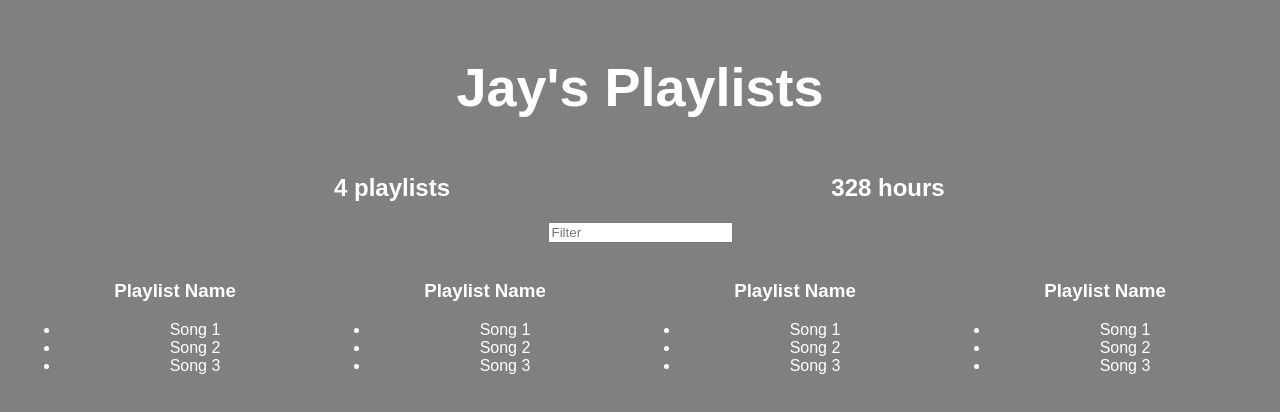
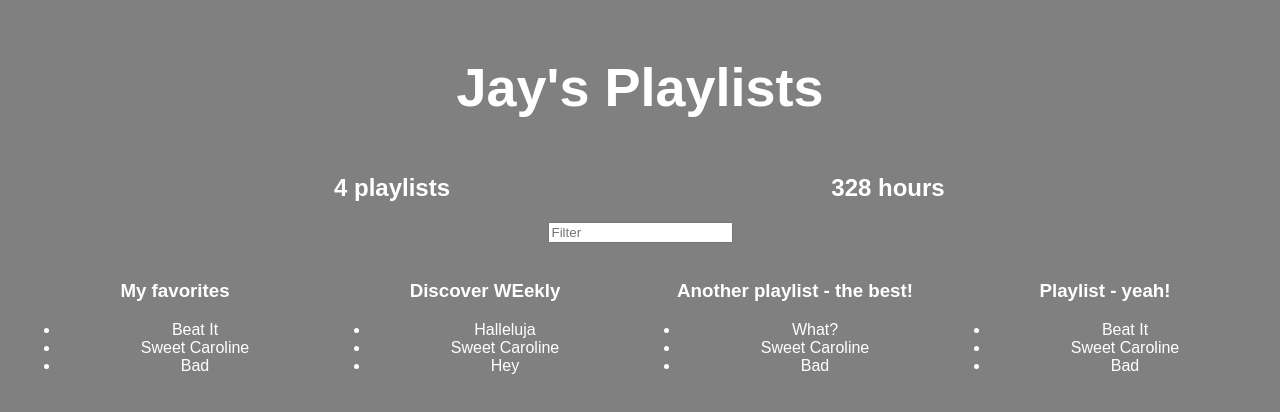
Before and after one commit to jaydweight/better-playlists, a React (Create React App) app: page / in a window 1280 px wide. Shown: the top 412 px of the page. Built offline with nearby package versions, Linux system fonts and the light colour scheme.

Commit message:
dynamic listing of fake server playlists data

```diff
--- a/src/App.js
+++ b/src/App.js
@@ -33,15 +33,15 @@ let fakeServerData = {
       {
         name: 'Discover WEekly',
         songs: [
-          {name: 'Beat It', duration: 1345},
+          {name: 'Halleluja', duration: 1345},
           {name: 'Sweet Caroline', duration: 1234},
-          {name: 'Bad', duration: 2342}
+          {name: 'Hey', duration: 2342}
         ]
       },
       {
         name: 'Another playlist - the best!',
         songs: [
-          {name: 'Beat It', duration: 1345},
+          {name: 'What?', duration: 1345},
           {name: 'Sweet Caroline', duration: 1234},
           {name: 'Bad', duration: 2342}
         ]
@@ -100,14 +100,15 @@ class Filter extends Component {
 
 class Playlist extends Component {
   render() {
+    let playlist = this.props.playlist
     return(
       <div style={playlistStyle}>
         <img />
-        <h3>Playlist Name</h3>
+        <h3>{playlist.name}</h3>
         <ul>
-          <li>Song 1</li>
-          <li>Song 2</li>
-          <li>Song 3</li>
+          {this.props.playlist.songs.map(song =>
+            <li>{song.name}</li>
+          )}
         </ul>
       </div>
     );
@@ -134,12 +135,10 @@ class App extends Component {
           </h1>
           <PlaylistCounter playlists={this.state.serverData.user.playlists}/>
           <HoursCounter playlists={this.state.serverData.user.playlists}/>
-
           <Filter />
-          <Playlist />
-          <Playlist />
-          <Playlist />
-          <Playlist />
+          {this.state.serverData.user.playlists.map(playlist =>
+            <Playlist playlist={playlist} />
+          )}
         </div> : <h1 style={whiteTextColor}>Loading...</h1>
       }
       </div>
```
